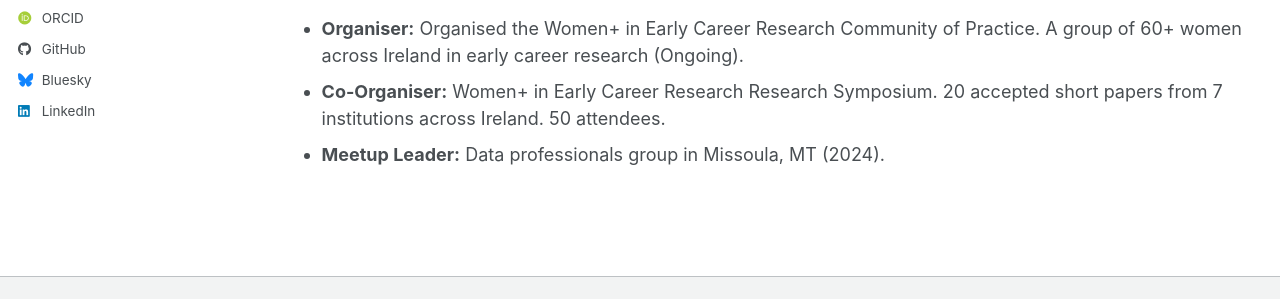
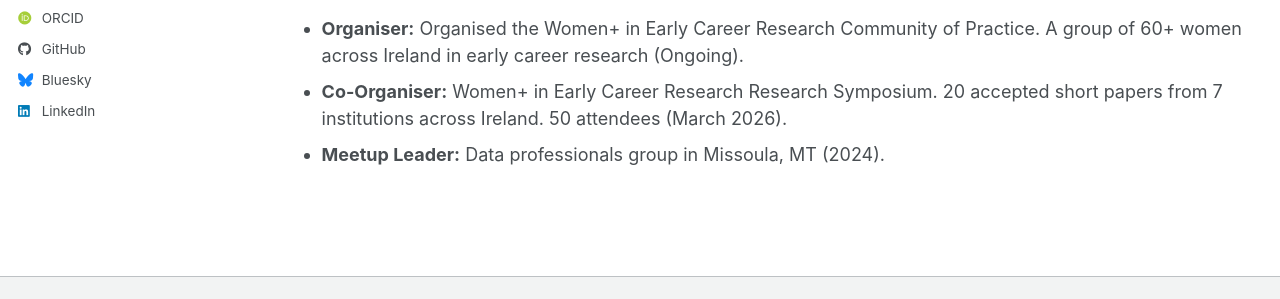
Before and after one commit to liz-darnell/liz-darnell.github.io, a Jekyll site: the page built from _pages/cv.md, in a window 1280 px wide and 900 px high, scrolled down 1981 px. Shown: the part 485-784 px from the top of the window. Built offline with Jekyll 4.4.1, drawn with Linux system fonts in a browser that asks for light colours; some web fonts are replaced; a script bundle is joined from its source files by our own code; library files that are not in the unit come from our copies; some of the changed text lies outside the part shown.

Commit message:
Update cv.md

```diff
--- a/_pages/cv.md
+++ b/_pages/cv.md
@@ -21,30 +21,30 @@
 
 ## Professional Experience
 ### Workday, Inc.
-**PhD Placement** | *September 2025 – November 2025*
+PhD Placement | *September 2025 – November 2025*
 * Wrote a literature review connecting organizational trust to technology trust.
 * Partnered with the AI experience team to iterate on user studies regarding generative AI accuracy.
 * Explored user data to drive insights for the generative AI tools team.
 
 ### EGD Consulting, Inc.
-**Data Analyst** | *October 2023 – November 2024*
+Data Analyst| *October 2023 – November 2024*
 * Analyzed voter and consumer data to understand target audiences and resource allocation.
 * Provided strategic guidance for public health campaigns using political organizing tactics.
 * Conducted applied research through literature reviews and user interviews.
 
 ### Deck Technologies
-**Director of Data Partnerships** | *September 2022 – August 2023*
+Director of Data Partnerships | *September 2022 – August 2023*
 * Provided SQL support and technical documentation for complex client usage.
 * Managed internal and external research and consulting projects.
 * Maintained public technical documentation for licensable data.
 
-**Director of Community** | *June 2020 – August 2021*
+Director of Community | *June 2020 – August 2021*
 * Led app redesign through mixed-methods user research.
 * Developed a training portal with over 1,500 annual visits.
 * Improved efficiency by implementing structured SQL queries for app usage insights.
 
 ### Montana Democratic Party
-**Data Director** |  *May 2019 – June 2020*
+Data Director |  *May 2019 – June 2020*
 * Developed linear regression models to guide resource allocation based on election results.
 * Managed sensitive data within a CRM to improve quality and usability.
 * Introduced security guidelines for the organization and volunteers.
@@ -70,12 +70,12 @@
 ## Awards & Funding
 
 * **ACM CHI Registration:** As part of participantion in CHI Student Mentorship Program, ~€500 (2026).
-*  **ACM womENcourage Student Scholarship:** €250 (2025).
-*  **Forward Montana Foundation:** 25 under 25 awardee for political organizing (2018).
-*  **CRLA:** Level 1 Certified Tutor (2017).
+* **ACM womENcourage Student Scholarship:** €250 (2025).
+* **Forward Montana Foundation:** 25 under 25 awardee for political organizing (2018).
+* **CRLA:** Level 1 Certified Tutor (2017).
 
 ## Community
 
-*  **Organiser:** Organised the Women+ in Early Career Research Community of Practice. A group of 60+ women across Ireland in early career research (Ongoing).
-*  **Co-Organiser:** Women+ in Early Career Research Research Symposium. 20 accepted short papers from 7 institutions across Ireland. 50 attendees.
-*  **Meetup Leader:** Data professionals group in Missoula, MT (2024).
+* **Organiser:** Organised the Women+ in Early Career Research Community of Practice. A group of 60+ women across Ireland in early career research (Ongoing).
+* **Co-Organiser:** Women+ in Early Career Research Research Symposium. 20 accepted short papers from 7 institutions across Ireland. 50 attendees (March 2026).
+* **Meetup Leader:** Data professionals group in Missoula, MT (2024).
```
